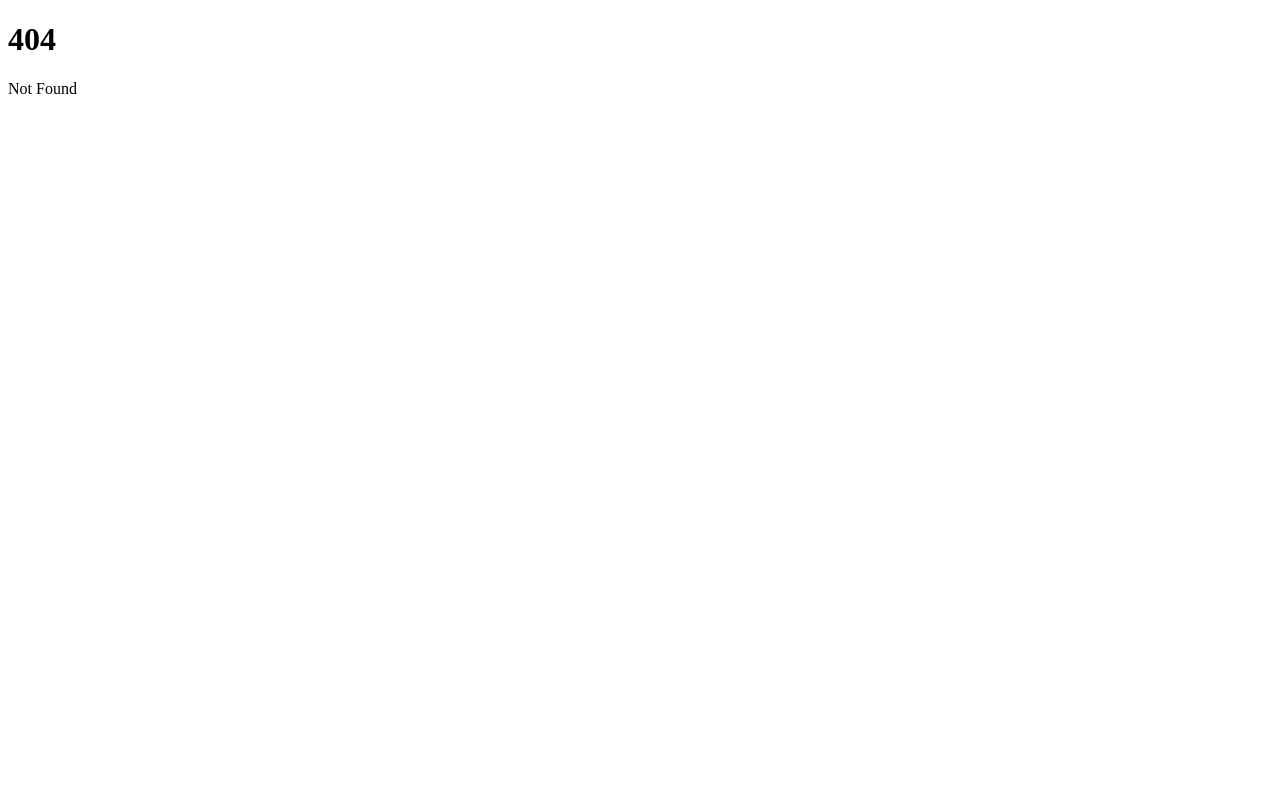
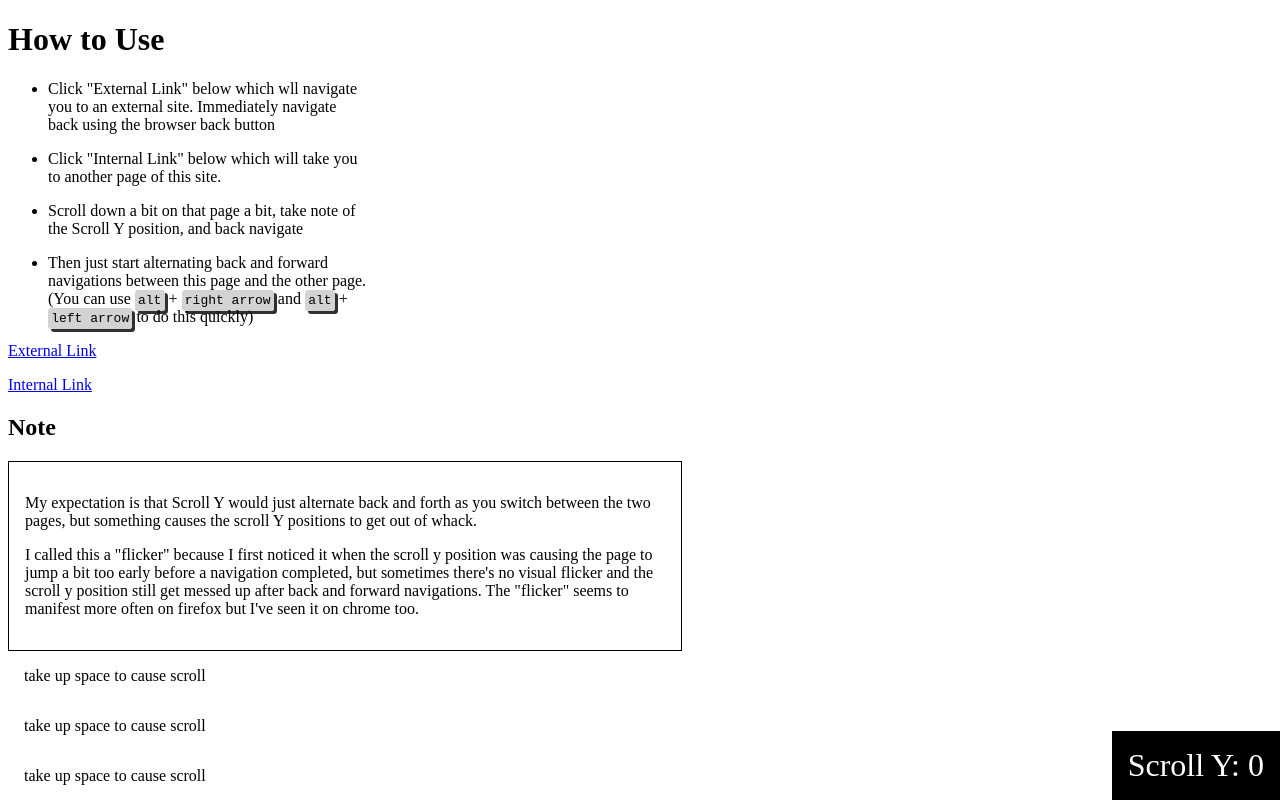
Before and after one commit to samstorment/sveltekit-bf-scroll-flicker-repro, a SvelteKit app: page /flicker/1 in a window 1280 px wide. Before the commit this address had no page. Shown: the top 800 px of the page. Built offline with nearby package versions, Linux system fonts and the light colour scheme.

Commit message:
Add more detail to the flicker demo to publish as standalone public site

```diff
--- a/src/routes/+layout.svelte
+++ b/src/routes/+layout.svelte
@@ -1,8 +1,34 @@
 <script>
     import { onNavigate } from "$app/navigation";
+    import { onMount } from "svelte";
+
+    let scrollY = 0;
+
+    onMount(() => {
+        scrollY = window.scrollY;
+
+        window.addEventListener('scroll', () => {
+            scrollY = window.scrollY;
+        });
+    })
 
     // uncomment to delay navigation - shows flicker much more clearly
     // onNavigate(() => new Promise(res => setTimeout(res, 500)));
 </script>
 
-<slot />
+<div>Scroll Y: {scrollY}</div>
+
+<slot></slot>
+
+
+<style>
+    div {
+        background-color: black;
+        color: white;
+        position: fixed;
+        bottom: 0;
+        right: 0;
+        padding: 1rem;
+        font-size: 2rem;
+    }
+</style>
--- a/src/routes/+page.svelte
+++ b/src/routes/+page.svelte
@@ -1,12 +1,17 @@
+<h1>Demos showing scroll position weirdness after back navigating from external site</h1>
 
-<div>
-    <a href="https://github.com/sveltejs/kit">External Link</a>
-    <br>
-    <br>
-    <a href="/other">Internal Link</a>
-</div>
+<ul>
+    <li>
+        <a href="/flicker/1">Flicker Demo</a>
+    </li>
+    <li>
+        <a href="/alert/1">Back Navigate Demo</a>
+    </li>
+</ul>
 
 
-{#each { length: 100 } as _}
-    <div style="padding: 1rem;">take up space to cause scroll</div>
-{/each}
+<style>
+    h1 {
+        text-wrap: balance;
+    }
+</style>
--- /dev/null
+++ b/src/routes/flicker/1/+page.svelte
@@ -0,0 +1,58 @@
+
+<h1>How to Use</h1>
+
+<ul>
+    <li>Click "External Link" below which wll navigate you to an external site. Immediately navigate back using the browser back button</li>
+    <li>Click "Internal Link" below which will take you to another page of this site.</li>
+    <li>Scroll down a bit on that page a bit, take note of the Scroll Y position, and back navigate</li>
+    <li>Then just start alternating back and forward navigations between this page and the other page. (You can use <kbd>alt</kbd> + <kbd>right arrow</kbd> and <kbd>alt</kbd> + <kbd>left arrow</kbd> to do this quickly)</li>
+</ul>
+
+<p>
+    <a href="https://github.com/sveltejs/kit">External Link</a>
+</p>
+<p>
+    <a href="/flicker/2">Internal Link</a>
+</p>
+
+<h2>Note</h2>
+
+<div class="note">
+    <p>
+
+        My expectation is that Scroll Y would just alternate back and forth as you switch between the two pages, but something causes the scroll Y positions to get out of whack.
+    </p>
+    <p>
+        I called this a "flicker" because I first noticed it when the scroll y position was causing the page to jump a bit too early before a navigation completed, but sometimes there's no visual flicker and the scroll y position still get messed up after back and forward navigations. The "flicker" seems to manifest more often on firefox but I've seen it on chrome too.
+    </p>
+</div>
+
+
+
+{#each { length: 100 } as _}
+    <div style="padding: 1rem;">take up space to cause scroll</div>
+{/each}
+
+
+<style>
+    ul {
+        max-width: 40ch;
+    }
+
+    li {
+        margin-bottom: 1rem;
+    }
+
+    .note {
+        border: 1px solid;
+        padding: 1rem;
+        max-width: 80ch;
+    }
+
+    kbd {
+        background-color: lightgray;
+        box-shadow: 3px 3px 0px rgb(48, 48, 48);
+        padding: .2rem;
+        border-radius: .2rem;
+    }
+</style>
```
Also changed, not shown: src/routes/flicker/2/+page.svelte (renamed from src/routes/other/+page.svelte).
